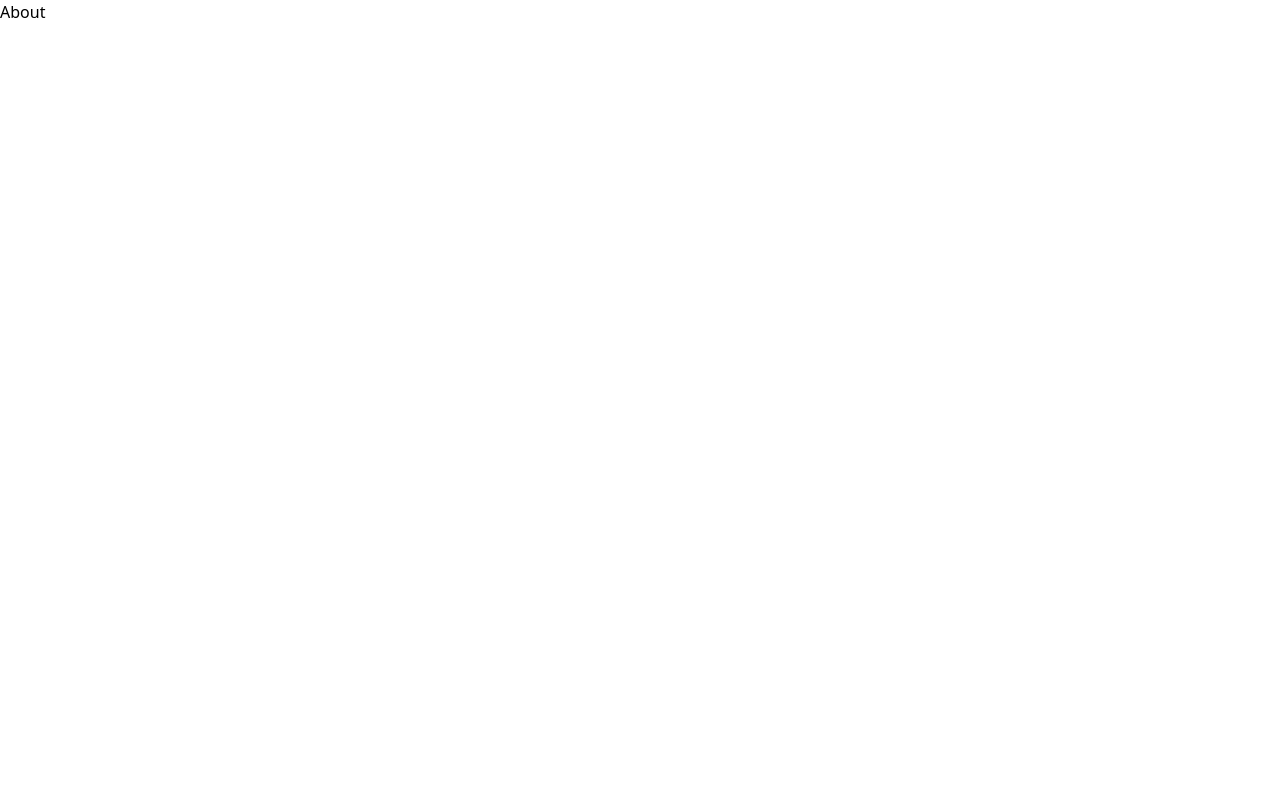
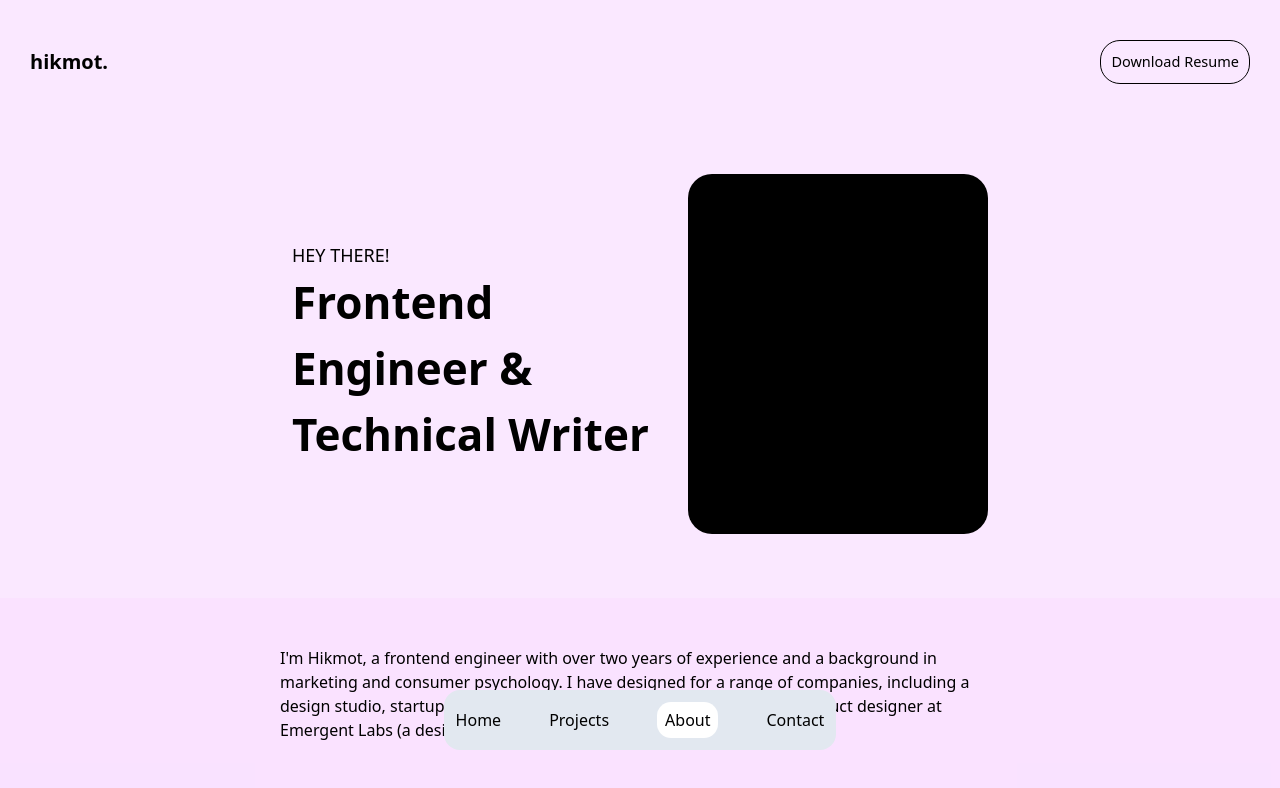
Before and after one commit to Hikmot-O/My-Portfolio, a React (Create React App) app: page /about in a window 1280 px wide. Shown: the top 788 px of the page. Built offline with nearby package versions, Linux system fonts and the light colour scheme.

Commit message:
update:about page

```diff
--- a/src/components/NavBar.jsx
+++ b/src/components/NavBar.jsx
@@ -3,7 +3,7 @@ import { NavLink } from "react-router-dom";
 
 const NavBar = () => {
   return (
-    <div className=" bg-slate-200 flex justify-center gap-12 items-center p-3 rounded-[16px]">
+    <nav className=" bg-slate-200 flex justify-center gap-12 items-center p-3 rounded-[16px]">
       <NavLink
         to="/"
         className={({ isActive }) =>
@@ -22,7 +22,7 @@ const NavBar = () => {
             : ""
         }
       >
-        Work
+        Projects
       </NavLink>
       <NavLink
         to="/about"
@@ -44,7 +44,7 @@ const NavBar = () => {
       >
         Contact
       </NavLink>
-    </div>
+    </nav>
   );
 };
 
--- a/src/pages/About.jsx
+++ b/src/pages/About.jsx
@@ -1,7 +1,51 @@
 import React from "react";
+import Header from "../components/Header";
+import NavBar from "../components/NavBar";
 
 const About = () => {
-  return <div>About</div>;
+  return (
+    <section className="px-[30px] pt-10 bg-fuchsia-100 flex flex-col items-center h-screen overflow-y-scroll">
+      <Header />
+      <div className="pt-[90px] pb-16 flex items-center gap-4">
+        {/* hero left */}
+        <div className="w-[380px]">
+          <h5 className=" text-lg ">HEY THERE!</h5>
+          <p className="text-[44px] font-[600]">Frontend Engineer & Technical Writer</p>
+        </div>
+        {/* hero right */}
+        <div className="w-[300px] h-[360px] rounded-3xl bg-black"></div>
+      </div>
+
+      <div className="bg-fuchsia-200 bg-opacity-[0.25] pt-12 flex flex-col gap-[4.5rem] items-center w-screen">
+        <p className=" w-[720px] font-[500]">
+          I'm Hikmot, a frontend engineer with over two years of experience and a
+          background in marketing and consumer psychology. I have designed for a
+          range of companies, including a design studio, startups, as well as a
+          design agency. Currently, I am a product designer at Emergent Labs (a
+          design studio)
+        </p>
+        <p className="text-black w-[720px] font-[500]">
+          I'm Petra, a product designer with over two years of experience and a
+          background in marketing and consumer psychology. I have designed for a
+          range of companies, including a design studio, startups, as well as a
+          design agency. Currently, I am a product designer at Emergent Labs (a
+          design studio)
+        </p>
+        <p className="text-black w-[720px] font-[500]">
+          I'm Petra, a product designer with over two years of experience and a
+          background in marketing and consumer psychology. I have designed for a
+          range of companies, including a design studio, startups, as well as a
+          design agency. Currently, I am a product designer at Emergent Labs (a
+          design studio)
+        </p>
+      </div>
+
+      {/* Navbar */}
+      <div className=" w-screen fixed bottom-[50px] flex items-center justify-center">
+        <NavBar />
+      </div>
+    </section>
+  );
 };
 
 export default About;
--- a/src/pages/Contact.jsx
+++ b/src/pages/Contact.jsx
@@ -4,15 +4,15 @@ import Header from "../components/Header";
 
 const Contact = () => {
   return (
-    <section className=" h-screen bg-fuchsia-100 px-[30px] pt-10 overflow-y-auto">
-      <div className="flex flex-col sm:flex-row absolute">
-        <div className="animate-blob_1 h-[50px]  w-[100px] sm:w-[500px] sm:h-[100%] top-[100px] filter blur-3xl left-10 mix-blend-multiply bg-purple-300 rounded-full "></div>
-        <div className="animate-blob h-[50px]   w-[100px] sm:w-[500px] sm:h-[100%] top-[100px] filter blur-3xl right-10 mix-blend-multiply bg-pink-300 rounded-full "></div>
-      </div>
+    <section className="h-screen bg-fuchsia-100 px-[30px] pt-10">
+      {/* <div className="flex flex-col sm:flex-row absolute"> */}
+      {/* <div className="animate-blob_1  absolute w-[200px] h-[200px] md:w-[400px] md:h-[400px] top-[100px] filter blur-3xl left-10 mix-blend-multiply bg-purple-300 rounded-full "></div> */}
+      {/* <div className="animate-blob absolute w-[200px] h-[200px] md:w-[400px] md:h-[400px] top-[100px] filter blur-3xl right-10 mix-blend-multiply bg-pink-300 rounded-full "></div> */}
+      {/* </div> */}
       <Header />
 
       <div className="mt-[30px] sm:mt-[100px] grid grid-cols-1 sm:grid-cols-2 gap-y-[50px] sm:gap-x-[50px]">
-        <h4 className="font-[600] text-[45px] leading-[50px]">
+        <h4 className="font-[600] text-2xl md:text-[45px] md:leading-[50px]">
           Have an idea or concept that really excites you? Let's make magic
           together!
         </h4>
@@ -61,7 +61,7 @@ const Contact = () => {
           </div>
         </div>
       </div>
-      <div className="w-[calc(100%-60px)] fixed bottom-[25px] flex items-center justify-center">
+      <div className=" w-screen fixed bottom-[50px] flex items-center justify-center">
         <NavBar />
       </div>
     </section>
--- a/src/pages/Home.jsx
+++ b/src/pages/Home.jsx
@@ -5,9 +5,9 @@ import NavBar from "../components/NavBar";
 
 const Home = () => {
   return (
-    <section className="bg-fuchsia-100 relative pt-[30px] pb-[50px] only:sm:pt-10 p-5 flex flex-col items-center h-screen overflow-y-scroll w-full ">
-      <div className="animate-blob_1  absolute w-[500px] h-[100%] top-[100px] filter blur-3xl left-10 mix-blend-multiply bg-purple-300 rounded-full "></div>
-      <div className="animate-blob absolute w-[500px] h-[100%] top-[100px] filter blur-3xl right-10 mix-blend-multiply bg-pink-300 rounded-full "></div>
+    <section className="bg-fuchsia-100 pt-[30px] only:sm:pt-10 p-5 flex flex-col items-center h-screen">
+      {/* <div className="animate-blob_1  absolute w-[200px] h-[200px] md:w-[400px] md:h-[400px] top-[100px] filter blur-3xl left-10 mix-blend-multiply bg-purple-300 rounded-full "></div>
+      <div className="animate-blob absolute w-[200px] h-[200px] md:w-[400px] md:h-[400px] top-[100px] filter blur-3xl right-10 mix-blend-multiply bg-pink-300 rounded-full "></div> */}
       <Header />
       {/* <header className="w-full flex justify-between items-center">
         <h3 className="color-white">h!</h3>
@@ -16,20 +16,24 @@ const Home = () => {
         </button>
       </header> */}
 
-      <div className="mt-[70px] sm:mt-[70px] flex flex-col items-center h-full relative sm:static">
-        <h2 className="text-center font-[600] text-[52px] sm:text-[56px] max-w-[630px]">Hi, I'm Hikmot Okunola, a frontend engineer.</h2>
-        {/* <h2 className="text-center font-[600] text-[52px] sm:text-[56px]">a frontend engineer</h2> */}
+      <div className="mt-[160px] sm:mt-[70px] flex flex-col items-center h-screen relative sm:static">
+      {/* Okunola, a frontend engineer. */}
+        <h2 className="text-center font-[600] text-[36px] sm:text-[56px] md:max-w-[630px]">Hi, I'm Hikmot.</h2>
+        <h2 className="text-center font-[600] text-[36px] sm:text-[56px]">A frontend engineer.</h2>
         <p className="mt-[20px] text-center max-w-[550px]">
           I build scalable and reliable web applications using frontend
           technology. I am interested in user experience, accessibility and web
           animations.
         </p>
-        <div className="z-[10] absolute sm:static bottom-0  sm:mt-[150px] bg-slate-200 flex justify-center gap-12 items-center p-3 rounded-[16px]">
+        <div className=" w-screen fixed bottom-[50px] flex items-center justify-center">
+        <NavBar />
+      </div>
+        {/* <div className="z-[10] absolute sm:static bottom-0  sm:mt-[150px] bg-slate-200 flex justify-center gap-12 items-center p-3 rounded-[16px]">
             <Link to='/home' className="bg-white px-[8px] py-[6px] text-center rounded-[14px]">Home</Link>
             <Link to='/projects' className="">Projects</Link>
             <Link to='/about' className="">About</Link>
             <Link to='/contact' className="">Contact</Link>
-        </div>
+        </div> */}
         {/* <div className="w-full fixed bottom-[50px] flex items-center justify-center">
         <NavBar />
       </div> */}
--- a/src/pages/Projects.jsx
+++ b/src/pages/Projects.jsx
@@ -6,11 +6,11 @@ import { icon } from "@fortawesome/fontawesome-svg-core";
 import { Icon } from "@fortawesome/fontawesome-svg-core";
 import Header from "../components/Header";
 import NavBar from "../components/NavBar";
-import test from "../assets/Screenshot.png";
+// import test from "../assets/Screenshot.png";
 
 const Projects = () => {
   return (
-    <section className=" pt-10 overflow-hidden bg-fuchsia-100">
+    <section className=" pt-10 h-screen overflow-y-scroll bg-fuchsia-100">
       <div className="px-5">
         <Header />
       </div>
@@ -21,12 +21,14 @@ const Projects = () => {
         <div className="group project_card">
           <p className="text-white font-[600] text-3xl mb-2">Awaskill</p>
           <p className="uppercase text-xs">Next js + Framer motion</p>
-          <p className="text-sm mt-4 text-[#777778]">Figure out your ideal role in the world of tech</p>
+          <p className="text-sm mt-4 text-[#777778]">
+            Figure out your ideal role in the world of tech
+          </p>
           <div className="mt-20 flex items-center gap-3">
             <div className="text-sm">Live</div>
             <div className="flex">
-            <FontAwesomeIcon icon="fa-solid fa-code-branch" />
-             <p className="text-sm">Code</p>
+              <FontAwesomeIcon icon="fa-solid fa-code-branch" />
+              <p className="text-sm">Code</p>
             </div>
           </div>
           {/* <div className="flex items-center gap-2.5 invisible group-hover:visible">
@@ -58,7 +60,7 @@ const Projects = () => {
             </p>
           </div> */}
         </div>
-        <div className="group project_card">
+        <div className="z-1 group project_card">
           {/* <div className="flex items-center gap-2.5 invisible group-hover:visible">
             <div className="Tools_card  ">Django</div>
             <div className="Tools_card">TailwindCss</div>
@@ -73,7 +75,7 @@ const Projects = () => {
             </p>
           </div> */}
         </div>
-        <div className="transition-all duration-[.1s] group project_card sm:translate-y-[70px]">
+        <div className="z-1 transition-all duration-[.1s] group project_card sm:translate-y-[70px]">
           {/* <div className="transition-all duration-[.1s] flex items-center gap-2.5 invisible group-hover:visible">
             <div className="Tools_card  ">Django</div>
             <div className="Tools_card">TailwindCss</div>
@@ -91,7 +93,7 @@ const Projects = () => {
           </div> */}
         </div>
       </div>
-      <div className="w-[calc(100%-60px)]fixed bottom-[50px] flex items-center justify-center">
+      <div className=" w-screen fixed bottom-[50px] flex items-center justify-center">
         <NavBar />
       </div>
     </section>
```
Also changed, not shown: src/assets/Screenshot.png (deleted).
